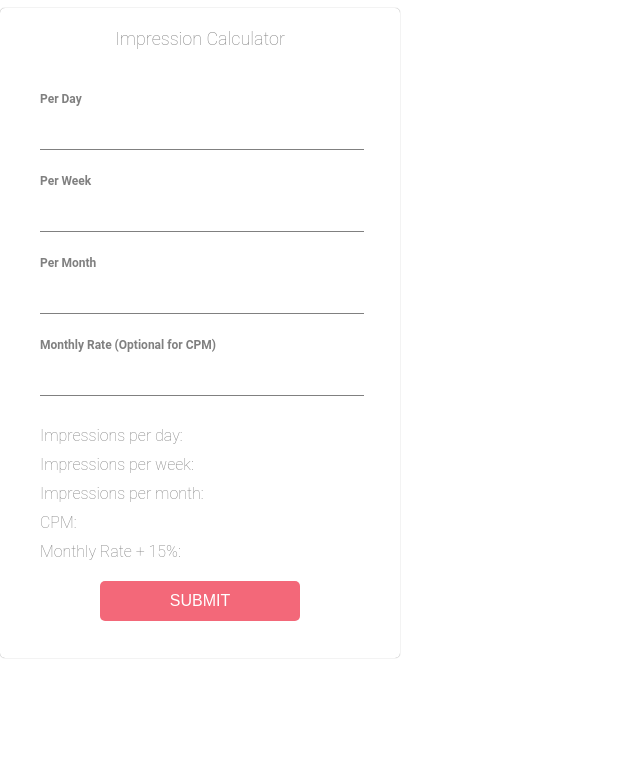
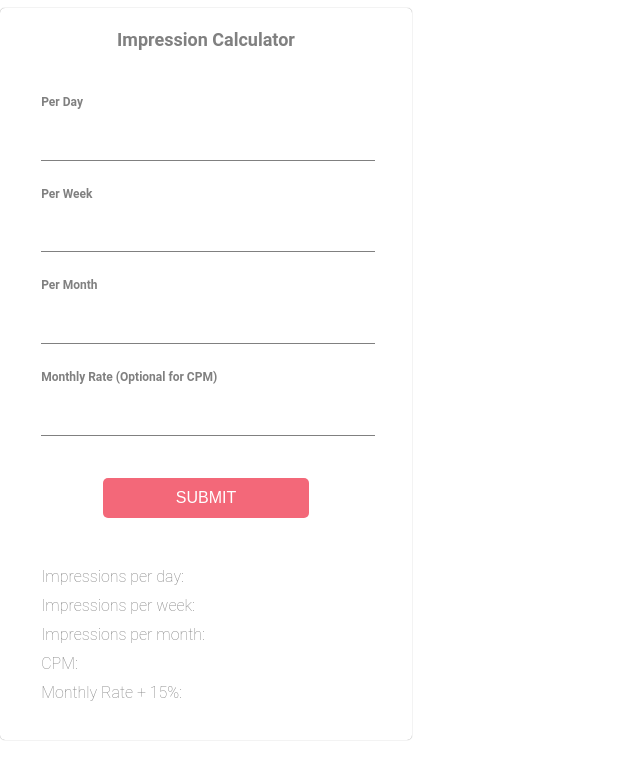
Before and after one commit to adam-86/impressions-calculator, a plain HTML site: page index.html in a window 1280 px wide. Shown: the whole page, without its empty margins (0-640 px from the left). Drawn offline with Linux system fonts and the light colour scheme.

Commit message:
fixed height and width

```diff
--- a/styles/master.sass
+++ b/styles/master.sass
@@ -5,20 +5,18 @@ body
 
 .calc-body
   position: absolute
-  height: 650px
-  width: 400px
-  max-width: 100%
+  height: 732px
+  width: 412px
+
   box-shadow: 0 0 1px grey
   text-align: center
   border-radius: 5px
   left: 0
 
-
 h1
   position: absolute
   width: 100%
   font-size: 18px
-  font-weight: 200
   margin-left: auto
   margin-top: 5%
 
@@ -75,7 +73,7 @@ button
     outline: none
 
 .output
-  postion: absolute
+  position: absolute
   top: 75%
   width: 80%
   display: flex
```
Also changed, not shown: styles/master.css.
